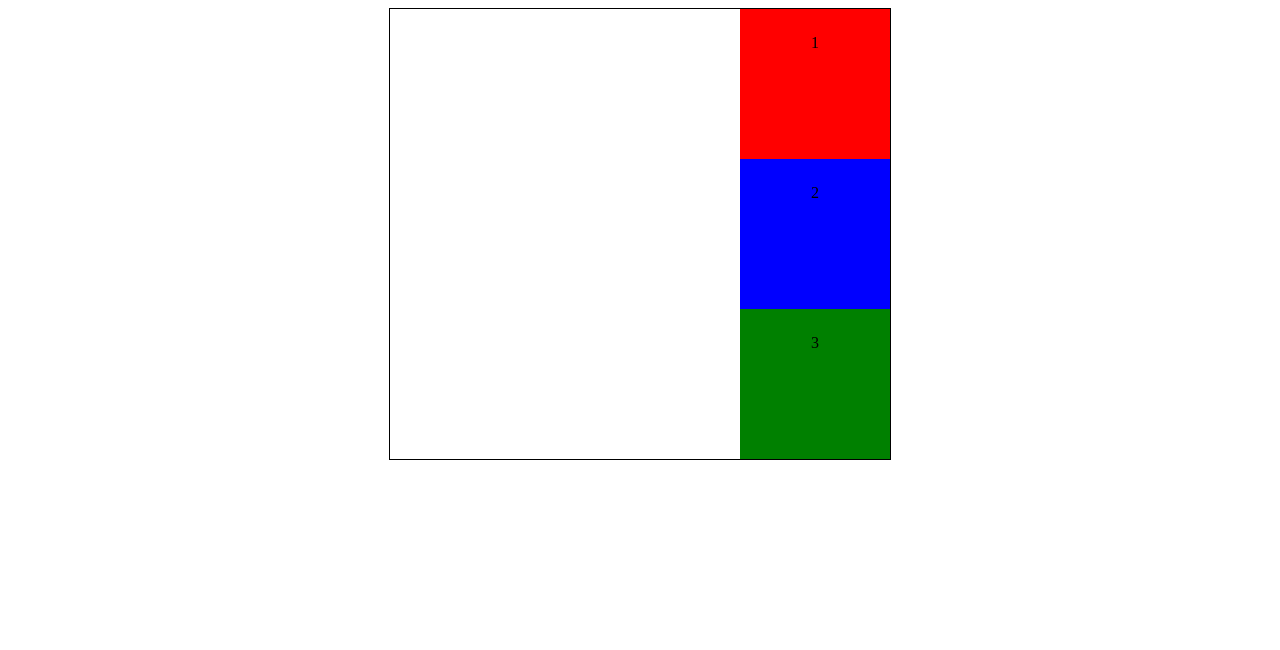
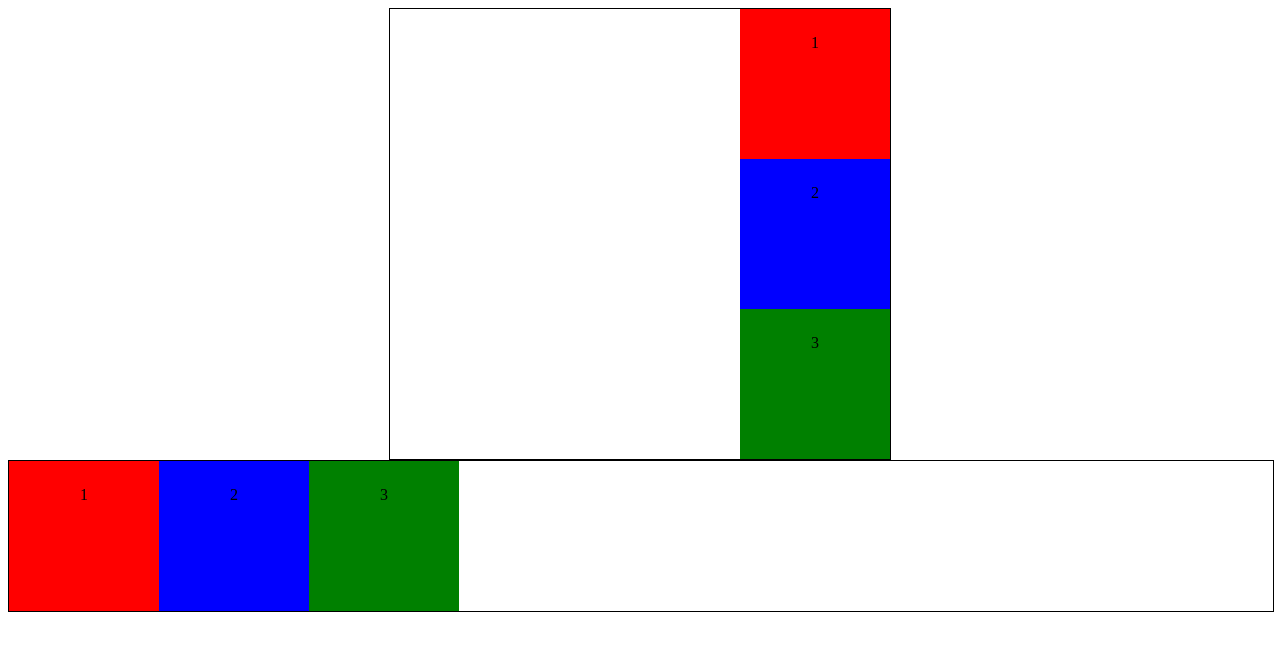
Before and after one commit to FrancoGorena/figuras, a plain HTML site: page index.html in a window 1280 px wide. Drawn offline with Linux system fonts and the light colour scheme.

Commit message:
¨cuadrado2¨

```diff
--- a/index.html
+++ b/index.html
@@ -14,5 +14,12 @@
 
 </div>
 
+<div class="contenedor2">
+<div class="rojo">1</div>
+<div class="azul">2</div>
+<div class="verde">3</div>
+
+</div>
+
 </body>
 </html>
--- a/styles.css
+++ b/styles.css
@@ -1,11 +1,20 @@
+.contenedor,.contenedor2,.contenedor3 {
+	display: flex;
+	border: 1px solid #000;
+
+}
 .contenedor {
 	width: 500px;
-	display: flex;
-	border: 1px solid #000;
 	align-items: end;
 	flex-direction: column;
 	margin: auto;
 }
+.contenedor2 {
+	width: 100%;
+	flex-direction: row;
+	align-items: center;
+}
+
 
 .verde {
 	background-color: #008000;
```
